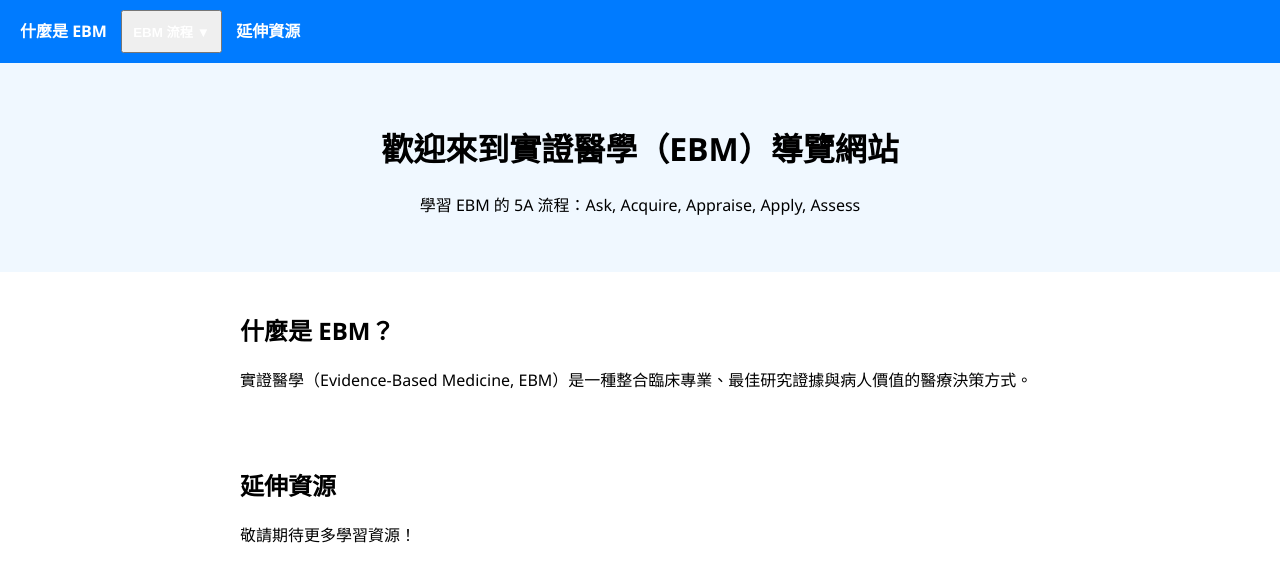
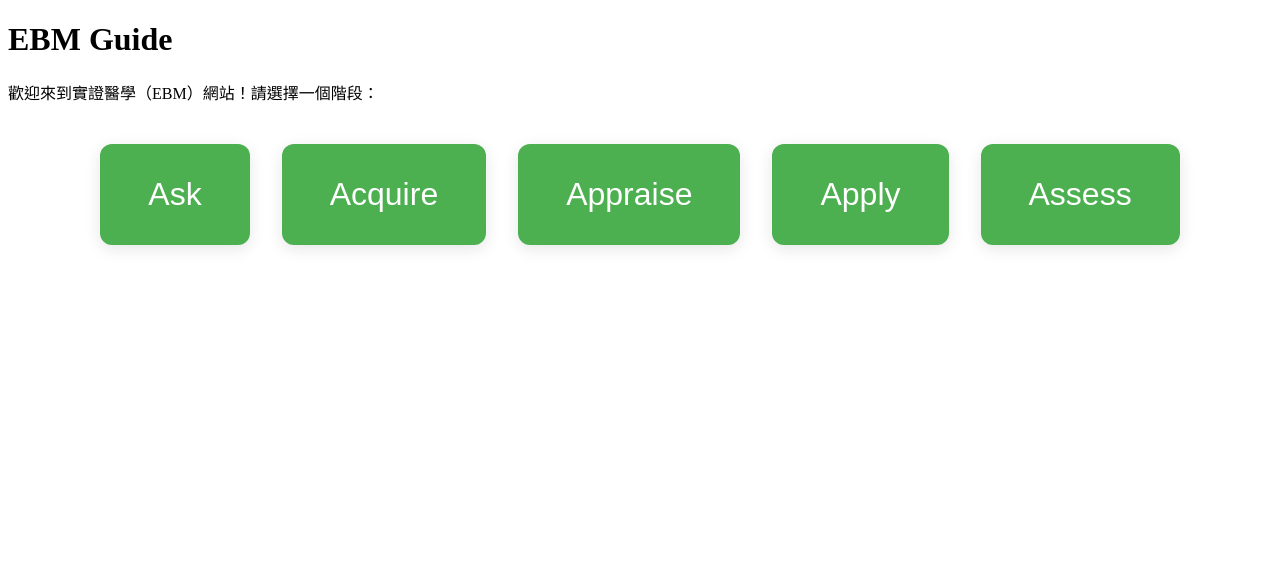
Before and after one commit to I54064011/ebm-guide, a plain HTML site: page index.html in a window 1280 px wide. Drawn offline with Linux system fonts and the light colour scheme.

Commit message:
Add files via upload

```diff
--- a/index.html
+++ b/index.html
@@ -1,65 +1,46 @@
-
 <!DOCTYPE html>
 <html lang="zh-Hant">
 <head>
   <meta charset="UTF-8">
-  <title>EBM 流程導覽</title>
+  <title>EBM Guide</title>
+  <link rel="stylesheet" href="style.css">
   <style>
-    body { font-family: "Segoe UI", sans-serif; margin: 0; padding: 0; }
-    nav { background-color: #007BFF; padding: 10px; }
-    nav a, .dropbtn { color: white; text-decoration: none; padding: 10px; font-weight: bold; }
-    nav a:hover, .dropdown:hover .dropbtn { background-color: #0056b3; }
-    .dropdown { display: inline-block; position: relative; }
-    .dropdown-content {
-      display: none;
-      position: absolute;
-      background-color: white;
-      min-width: 160px;
-      box-shadow: 0 2px 8px rgba(0,0,0,0.15);
-      z-index: 1;
+    /* 建議放到 style.css，這裡方便展示 */
+    .button-group {
+      display: flex;
+      justify-content: center;
+      gap: 32px;
+      margin: 40px 0;
     }
-    .dropdown-content a {
-      color: #007BFF;
-      padding: 10px 16px;
-      text-decoration: none;
-      display: block;
+    .big-btn {
+      padding: 32px 48px;
+      font-size: 2rem;
+      border: none;
+      border-radius: 12px;
+      background-color: #4CAF50;
+      color: white;
+      cursor: pointer;
+      transition: background 0.2s;
+      box-shadow: 0 4px 16px rgba(0,0,0,0.1);
     }
-    .dropdown-content a:hover {
-      background-color: #f1f1f1;
+    .big-btn:hover {
+      background-color: #388E3C;
     }
-    .dropdown:hover .dropdown-content {
-      display: block;
-    }
-    header { padding: 40px; text-align: center; background-color: #f0f8ff; }
-    section { padding: 20px; max-width: 800px; margin: auto; }
   </style>
 </head>
 <body>
-  <nav>
-    <a href="#intro">什麼是 EBM</a>
-    <div class="dropdown">
-      <button class="dropbtn">EBM 流程 ▼</button>
-      <div class="dropdown-content">
-        <a href="ask.html">Ask</a>
-        <a href="acquire.html">Acquire</a>
-        <a href="appraise.html">Appraise</a>
-        <a href="apply.html">Apply</a>
-        <a href="assess.html">Assess</a>
-      </div>
+  <header>
+    <h1>EBM Guide</h1>
+  </header>
+  <main>
+    <p>歡迎來到實證醫學（EBM）網站！請選擇一個階段：</p>
+    <div class="button-group">
+      <a href="ask.html"><button class="big-btn">Ask</button></a>
+      <a href="acquire.html"><button class="big-btn">Acquire</button></a>
+      <a href="appraise.html"><button class="big-btn">Appraise</button></a>
+      <a href="apply.html"><button class="big-btn">Apply</button></a>
+      <a href="assess.html"><button class="big-btn">Assess</button></a>
     </div>
-    <a href="#resources">延伸資源</a>
-  </nav>
-  <header>
-    <h1>歡迎來到實證醫學（EBM）導覽網站</h1>
-    <p>學習 EBM 的 5A 流程：Ask, Acquire, Appraise, Apply, Assess</p>
-  </header>
-  <section id="intro">
-    <h2>什麼是 EBM？</h2>
-    <p>實證醫學（Evidence-Based Medicine, EBM）是一種整合臨床專業、最佳研究證據與病人價值的醫療決策方式。</p>
-  </section>
-  <section id="resources">
-    <h2>延伸資源</h2>
-    <p>敬請期待更多學習資源！</p>
-  </section>
+  </main>
 </body>
 </html>
```
